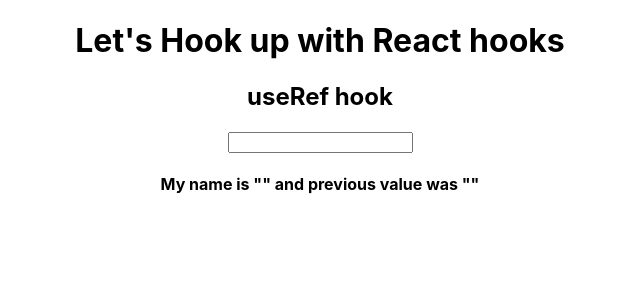
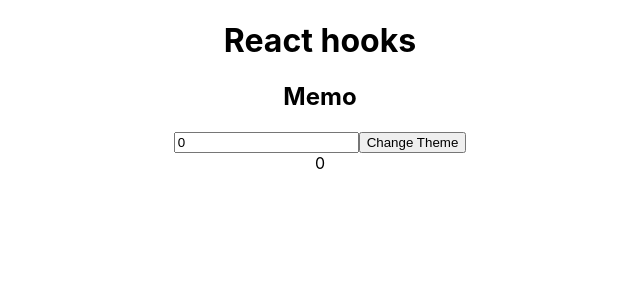
Before and after one commit to noman318/react-hooks, a React (Create React App) app: page / in a window 1280 px wide. Shown: the top 300 px of the page, without its empty margins (320-960 px from the left). Built offline with nearby package versions, Linux system fonts and the light colour scheme.

Commit message:
useMemo hook done

```diff
--- a/src/App.js
+++ b/src/App.js
@@ -3,6 +3,7 @@
 import "./App.css";
 import { Context } from "./hooks/Context";
 import { Effect } from "./hooks/Effect";
+import { Memo } from "./hooks/Memo";
 import { Ref } from "./hooks/Ref";
 import { State } from "./hooks/State";
 import { ThemeProvider } from "./ThemeContext";
@@ -10,13 +11,14 @@
 function App() {
   return (
     <div className="App">
-      <h1>Let's Hook up with React hooks</h1>
+      <h1>React hooks</h1>
       {/* <State /> */}
       {/* <Effect /> */}
       {/* <ThemeProvider>
         <Context />
       </ThemeProvider> */}
-      <Ref />
+      {/* <Ref /> */}
+      <Memo />
     </div>
   );
 }
--- /dev/null
+++ b/src/hooks/Memo.js
@@ -0,0 +1,32 @@
+import React, { useState, useMemo } from "react";
+
+export const Memo = () => {
+  const [number, setNumber] = useState(0);
+  const [dark, setDark] = useState(false);
+  const doubleNumber = useMemo(() => {
+    return slowCalculation(number);
+  }, [number]);
+  const darkStyles = {
+    backgroundColor: dark ? "black" : "white",
+    color: dark ? "white" : "black",
+  };
+  return (
+    <div>
+      <h2>Memo</h2>
+      <input
+        type={"number"}
+        value={number}
+        onChange={(e) => setNumber(parseInt(e.target.value))}
+      />
+      <button onClick={() => setDark((prevDark) => !prevDark)}>
+        Change Theme
+      </button>
+      <div style={darkStyles}>{doubleNumber}</div>
+    </div>
+  );
+};
+function slowCalculation(num) {
+  console.log("mySlowFunction");
+  for (let i = 0; i < 100000000; i++) {}
+  return num * 2;
+}
```
